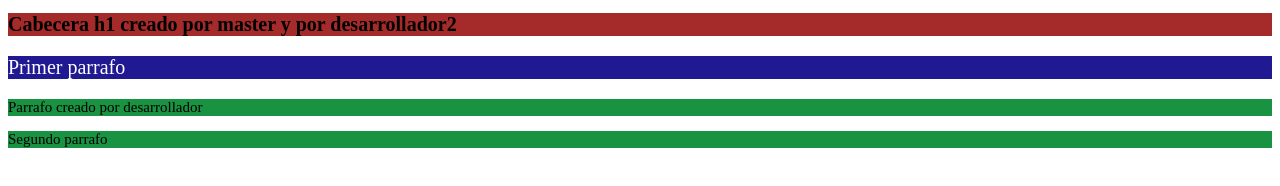
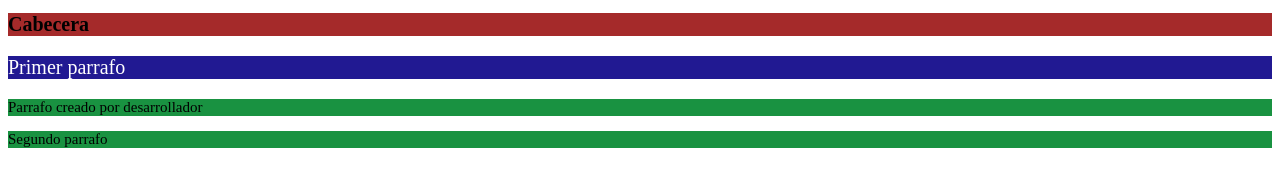
Before and after one commit to juaki00/prueba, a plain HTML site: page index.html in a window 1280 px wide. Drawn offline with Linux system fonts and the light colour scheme.

Commit message:
Modificacion desde desa

```diff
--- a/index.html
+++ b/index.html
@@ -9,7 +9,7 @@
 
 </head>
 <body>
-    <h1>Cabecera h1 creado por master y por desarrollador2</h1>
+    <h1>Cabecera</h1>
     <p class="parrafo">Primer parrafo</p>
     <p>Parrafo creado por desarrollador</p>
     <p>Segundo parrafo</p>
```
